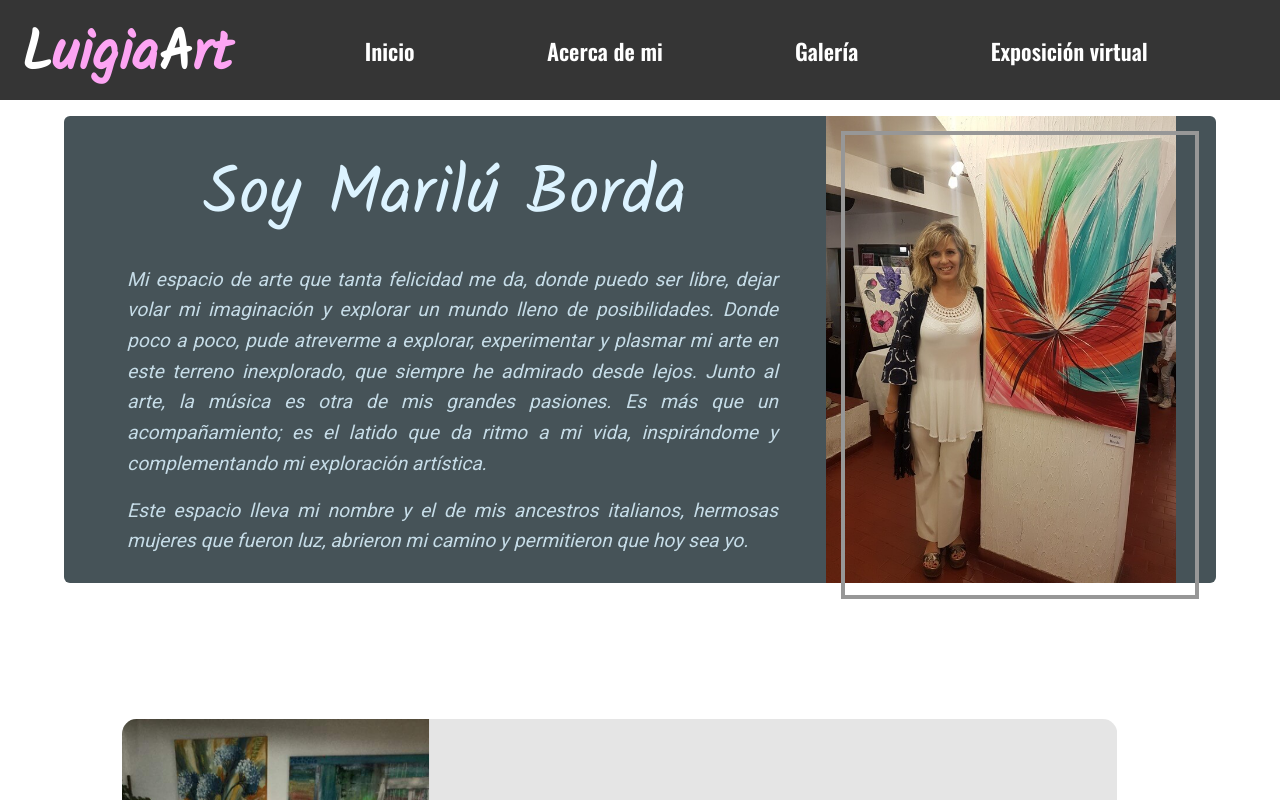
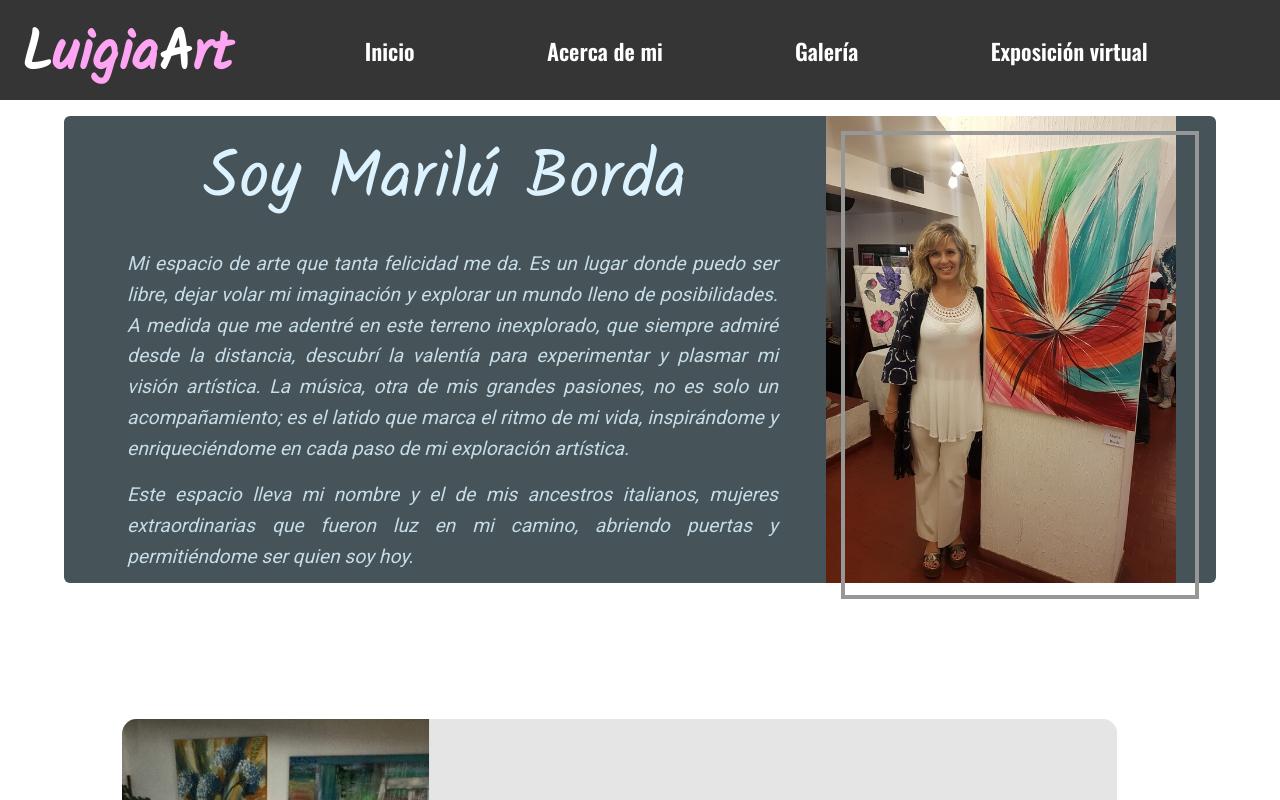
Before and after one commit to GastonTittarelli/LuigiaArt, a React (Vite) app: page /about in a window 1280 px wide. Shown: the top 800 px of the page. Built offline with nearby package versions, Linux system fonts and the light colour scheme.

Commit message:
update (presentacion1 text): improve in description

```diff
--- a/src/App.tsx
+++ b/src/App.tsx
@@ -14,7 +14,6 @@ const AcercaDe = lazy(() => import('./assets/components/Main/acercaDe/AcercaDe')
 const ExpoVirtual = lazy(() => import('./assets/components/Main/expoVirtual/ExpoVirtual'));
 
 function App() {
-
   return (
     <div className='appContainer'>
       <Header/>
@@ -30,9 +29,10 @@ function App() {
           <Route path="/virtual" element={<ExpoVirtual/>} />
           <Route path="/not-found" element={<PageNotFound/>} />
         </Routes>
+
       <Footer/>
+
       </Suspense>
-
     </div>
   )
 }
--- a/src/assets/components/Main/presentacion1/Presentacion1.tsx
+++ b/src/assets/components/Main/presentacion1/Presentacion1.tsx
@@ -7,9 +7,9 @@ const Presentacion1 = () => {
                 <h2>Soy Marilú Borda</h2>
 
                 <div className={styles.pContainer}>
-                    <p>Mi espacio de arte que tanta felicidad me da, donde puedo ser libre, dejar volar mi imaginación y explorar un mundo lleno de posibilidades. Donde poco a poco, pude atreverme a explorar, experimentar y plasmar mi arte en este terreno inexplorado, que siempre he admirado desde lejos. Junto al arte, la música es otra de mis grandes pasiones. Es más que un acompañamiento; es el latido que da ritmo a mi vida, inspirándome y complementando mi exploración artística.</p>
+                    <p>Mi espacio de arte que tanta felicidad me da. Es un lugar donde puedo ser libre, dejar volar mi imaginación y explorar un mundo lleno de posibilidades. A medida que me adentré en este terreno inexplorado, que siempre admiré desde la distancia, descubrí la valentía para experimentar y plasmar mi visión artística. La música, otra de mis grandes pasiones, no es solo un acompañamiento; es el latido que marca el ritmo de mi vida, inspirándome y enriqueciéndome en cada paso de mi exploración artística.</p>
 
-                    <p>Este espacio lleva mi nombre y el de mis ancestros italianos, hermosas mujeres que fueron luz, abrieron mi camino y permitieron que hoy sea yo.</p>
+                    <p>Este espacio lleva mi nombre y el de mis ancestros italianos, mujeres extraordinarias que fueron luz en mi camino, abriendo puertas y permitiéndome ser quien soy hoy.</p>
                 </div>
             </div>
 
```
